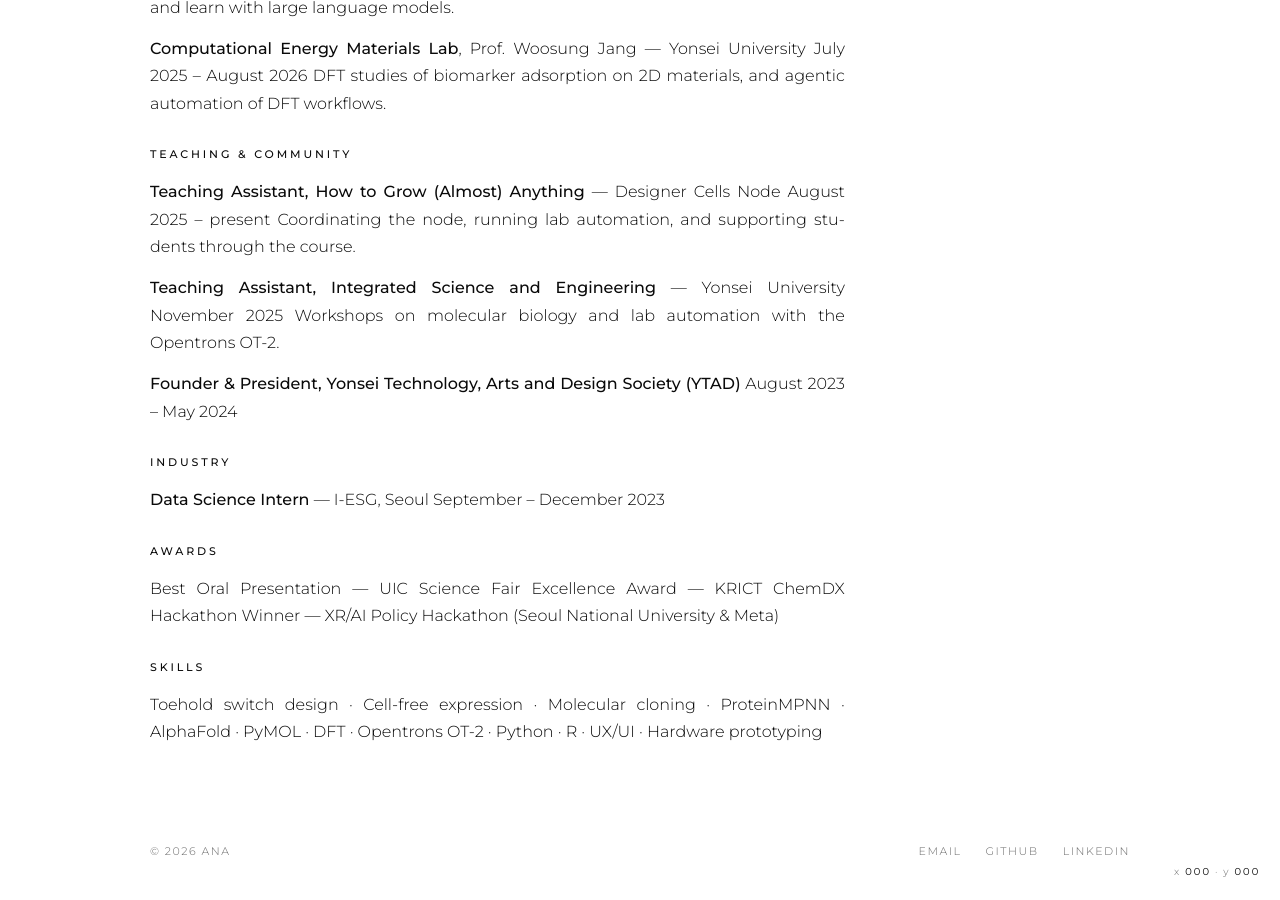
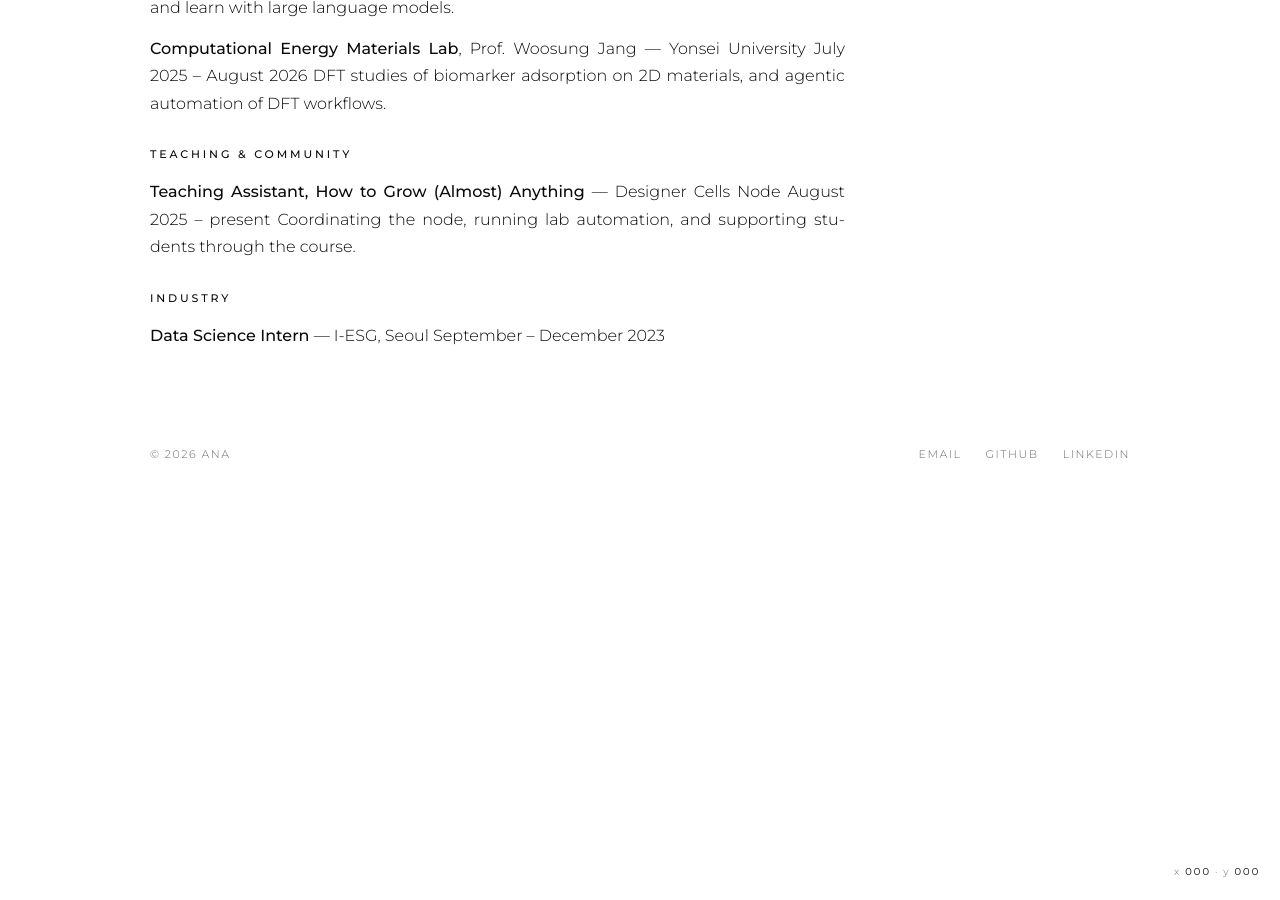
Before and after one commit to aairehtuele/arkana, a Jekyll site: the page built from about.md, in a window 1280 px wide and 900 px high, scrolled down 940 px. Built offline with Jekyll 4.4.1, drawn with Linux system fonts in a browser that asks for light colours; after the commit the page ends 1444 px from its top, so only the background shows below that.

Commit message:
Trim About page: remove workshops, YTAD, awards and skills
Co-Authored-By: Claude Fable 5.1 <noreply@anthropic.com>
Claude-Session: https://claude.ai/code/session_01K7kSkMVmseGRbdRETtVsAL

```diff
--- a/about.md
+++ b/about.md
@@ -53,26 +53,9 @@ DFT studies of biomarker adsorption on 2D materials, and agentic automation of D
 August 2025 – present
 Coordinating the node, running lab automation, and supporting students through the course.
 
-**Teaching Assistant, Integrated Science and Engineering** — Yonsei University
-November 2025
-Workshops on molecular biology and lab automation with the Opentrons OT-2.
-
-**Founder & President, Yonsei Technology, Arts and Design Society (YTAD)**
-August 2023 – May 2024
-
 ## Industry
 
 **Data Science Intern** — I-ESG, Seoul
 September – December 2023
 
-## Awards
-
-Best Oral Presentation — UIC Science Fair
-Excellence Award — KRICT ChemDX Hackathon
-Winner — XR/AI Policy Hackathon (Seoul National University & Meta)
-
-## Skills
-
-Toehold switch design · Cell-free expression · Molecular cloning · ProteinMPNN · AlphaFold · PyMOL · DFT · Opentrons OT-2 · Python · R · UX/UI · Hardware prototyping
-
 </div>
```
